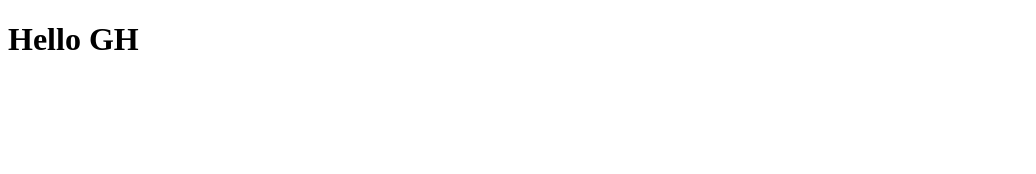
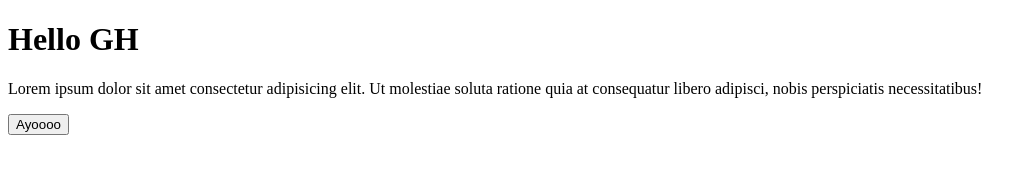
Before and after one commit to AnushikGH/fortest, a plain HTML site: page index.html in a window 1280 px wide. Shown: the whole page, without its empty margins (0-1036 px from the left). Drawn offline with Linux system fonts and the light colour scheme.

Commit message:
commit message

```diff
--- a/index.html
+++ b/index.html
@@ -8,5 +8,9 @@
 </head>
 <body>
     <h1>Hello GH</h1>
+    <p>Lorem ipsum dolor sit amet consectetur adipisicing elit. Ut molestiae soluta ratione quia at consequatur libero adipisci, nobis perspiciatis necessitatibus!</p>
+    <button>Ayoooo</button>
+
 </body>
+
 </html>
```
